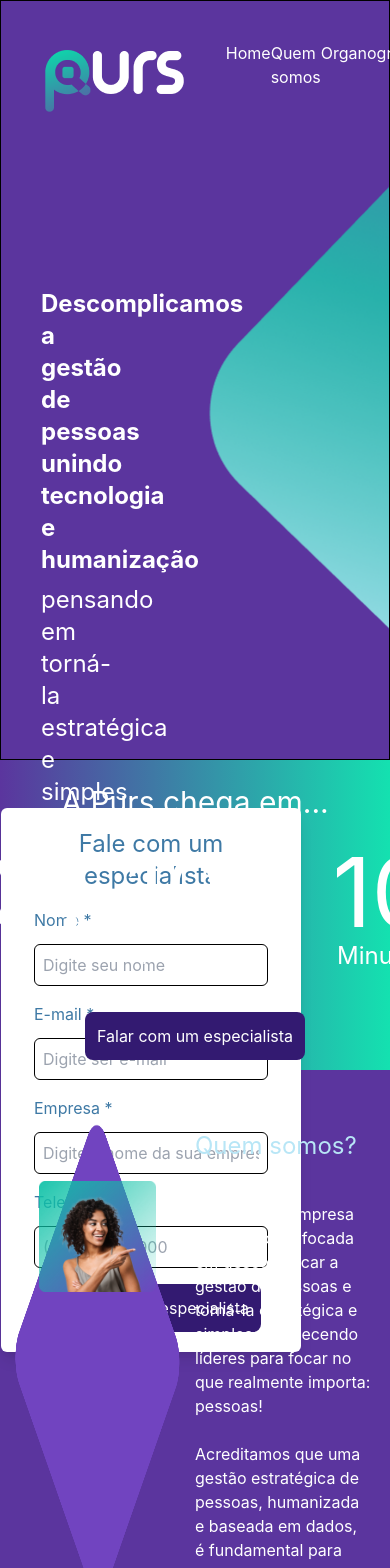
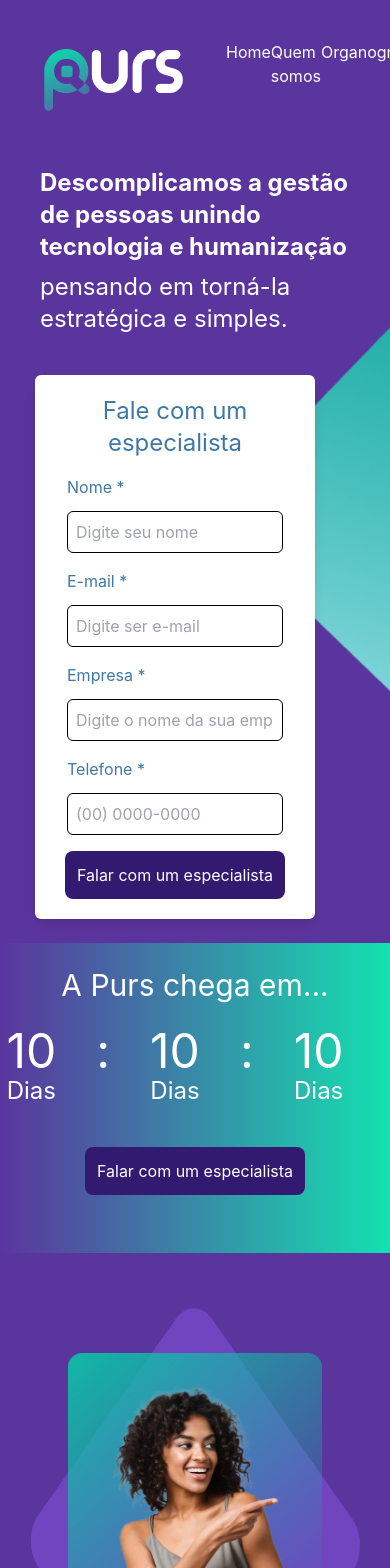
Before and after one commit to wenzler15/Purs-Frontend, a React (Vite) app: page / in a window 390 px wide. Shown: the top 1568 px of the page. Built offline with nearby package versions, Linux system fonts and the light colour scheme.

Commit message:
responsible

```diff
--- a/src/pages/LP/index.tsx
+++ b/src/pages/LP/index.tsx
@@ -84,7 +84,7 @@ const LP: React.FC = () => {
 
     return (
         <div className='w-full'>
-            <div className='h-[80vh] border w-full bg-woman bg-cover min-h-[760px] sm:h-[200%]' id="principal">
+            <div className='pb-6 w-full bg-woman bg-cover min-h-[760px]' id="principal">
                 <div className='flex flex-row justify-between p-10'>
                     <img src={Logo} className='w-[50] ' />
                     <div className='flex flex-row justify-between w-[40%]'>
@@ -95,11 +95,12 @@ const LP: React.FC = () => {
                     </div>
                 </div>
                 <div className='flex justify-between flex-wrap pr-10'>
-                    <div className='w-[35%] pl-10 mt-32 sm:w-full'>
+                    <div className='w-full min-w-[250px] mb-10 pl-10 mt-2 sm:mt-32 sm:w-[35%]'>
                         <p className='text-[#fff] font-bold text-2xl mb-2'>Descomplicamos a gestão de pessoas unindo tecnologia e humanização</p>
                         <p className='text-[#fff] text-2xl'>pensando em torná-la estratégica e simples.</p>
                     </div>
-                    <div className='w-[25%] min-w-[300px] bg-[#fff] rounded-md p-5 text-center shadow-lg'>
+                    <div className='w-full sm:w-[25%] min-w-[300px] flex justify-center'>
+                        <div className='w-[80%] sm:w-full bg-[#fff] rounded-md p-5 text-center shadow-lg'>
                             <p className='text-[#3E79A5] text-2xl'>Fale com um especialista</p>
                             <div className='w-full flex flex-col items-center text-left'>
                                 <div className='w-[90%] mt-4'>
@@ -145,39 +146,40 @@ const LP: React.FC = () => {
                         </div>
                     </div>
                 </div>
+            </div>
             <div className='w-full h-[30vh] min-h-[310px] bg-gradient-to-r from-[#5B359E] to-[#14E1B0] text-center pt-6'>
                 <p className='text-[#fff] text-3xl'>A Purs chega em...</p>
                 <div className='flex w-full justify-center mt-6'>
                     <div className='mr-10'>
-                        <p className='text-8xl text-[#fff]'>10</p>
-                        <p className='text-2xl text-[#fff]'>Dias</p>
+                        <p className='sm:text-8xl text-5xl text-[#fff]'>10</p>
+                        <p className='sm:text-2xl text-2xl text-[#fff]'>Dias</p>
                     </div>
                     <div className='mr-10'>
-                        <p className='text-8xl text-[#fff]'>:</p>
+                        <p className='sm:text-8xl text-5xl text-[#fff]'>:</p>
                     </div>
                     <div className='mr-10'>
-                        <p className='text-8xl text-[#fff]'>10</p>
-                        <p className='text-2xl text-[#fff]'>Horas</p>
+                        <p className='sm:text-8xl text-5xl text-[#fff]'>10</p>
+                        <p className='sm:text-2xl text-2xl text-[#fff]'>Dias</p>
                     </div>
                     <div className='mr-10'>
-                        <p className='text-8xl text-[#fff]'>:</p>
+                        <p className='sm:text-8xl text-5xl text-[#fff]'>:</p>
                     </div>
                     <div className='mr-10'>
-                        <p className='text-8xl text-[#fff]'>10</p>
-                        <p className='text-2xl text-[#fff]'>Minutos</p>
+                        <p className='sm:text-8xl text-5xl text-[#fff]'>10</p>
+                        <p className='sm:text-2xl text-2xl text-[#fff]'>Dias</p>
                     </div>
                 </div>
                 <a href='#principal'>
                     <button onClick={() => sendEmail()} className='bg-[#331A71] text-[#fff] p-3 rounded-lg mt-10'>Falar com um especialista</button>
                 </a>
             </div>
-            <div className='w-full pt-10 bg-[#5B359E] flex justify-between'>
-                <div className='relative w-[50%] flex justify-center'>
-                    <img src={Woman} className='absolute top-[12%] z-10 w-[60%] max-w-[400px]' />
-                    <img src={RectangleComplete} className='relative w-[90%] h-[500px] max-w-[400px]' />
+            <div className='w-full pt-10 bg-[#5B359E] flex justify-between flex-wrap'>
+                <div className='relative sm:w-[50%] sm:min-w-[310px] flex justify-center'>
+                    <img src={Woman} className='absolute top-[12%] z-10 w-[65%] sm:w-[60%] sm:max-w-[400px]' />
+                    <img src={RectangleComplete} className='relative w-[90%] h-[500px] sm:max-w-[400px]' />
                 </div>
-                <div className='w-[50%] text-center mt-[5%]'>
-                    <div className='w-[90%] text-left'>
+                <div className='w-full sm:w-[50%] text-center mt-[5%] pb-5 pl-5'>
+                    <div className='text-center w-[90%] sm:text-left'>
                         <p className='text-[#B8E6F6] text-2xl'>Quem somos?</p>
                         <p className='text-[#fff] mt-10'>Somos uma empresa de tecnologia focada em descomplicar a gestão de pessoas e torná-la estratégica e simples, fortalecendo líderes para focar no que realmente importa: pessoas!</p>
                         <p className='text-[#fff] mt-6'>Acreditamos que uma gestão estratégica de pessoas, humanizada e baseada em dados, é fundamental para alcançar resultados positivos.</p>
@@ -187,7 +189,7 @@ const LP: React.FC = () => {
                     </a>
                 </div>
             </div>
-            <div className='w-full pt-10 bg-[#5B359E] flex justify-between pb-10'>
+            <div className='w-full pt-10 bg-[#5B359E] flex justify-between pb-10 flex-wrap-reverse'>
                 <div className='w-[70%] text-center mt-[5%] pl-10'>
                     <div className='w-[90%] text-left'>
                         <p className='text-[#B8E6F6] text-2xl'>Por que escolher a Purs?</p>
@@ -212,7 +214,7 @@ const LP: React.FC = () => {
                         <button onClick={() => sendEmail()} className='bg-[#331A71] text-[#fff] p-3 rounded-lg mt-6'>Falar com um especialista</button>
                     </a>
                 </div>
-                <div className='relative w-[50%]'>
+                <div className='relative w-[50%] min-w-[310]'>
                     <img src={Macbook} className='absolute top-[20%] ml-[-10px] z-10 w-[80%] h-[65%] max-w-[400px] sm:w-[98%]' />
                     <img src={RectangleComplete} className='top-[14%] relative w-[70%] max-w-[400px] sm:w-[90%]' />
                 </div>
```
Lines whose indentation alone changed are shown as unchanged.
